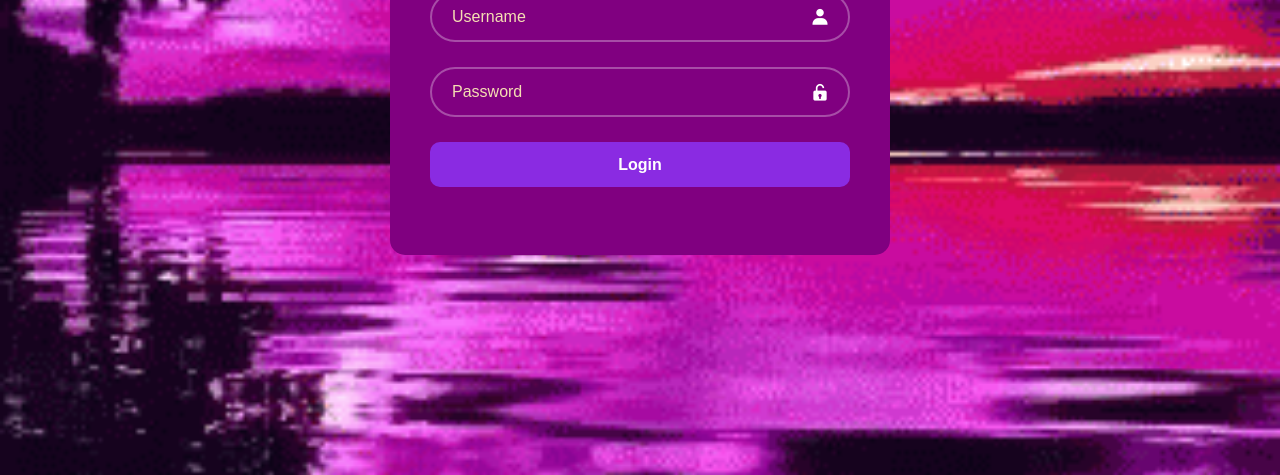
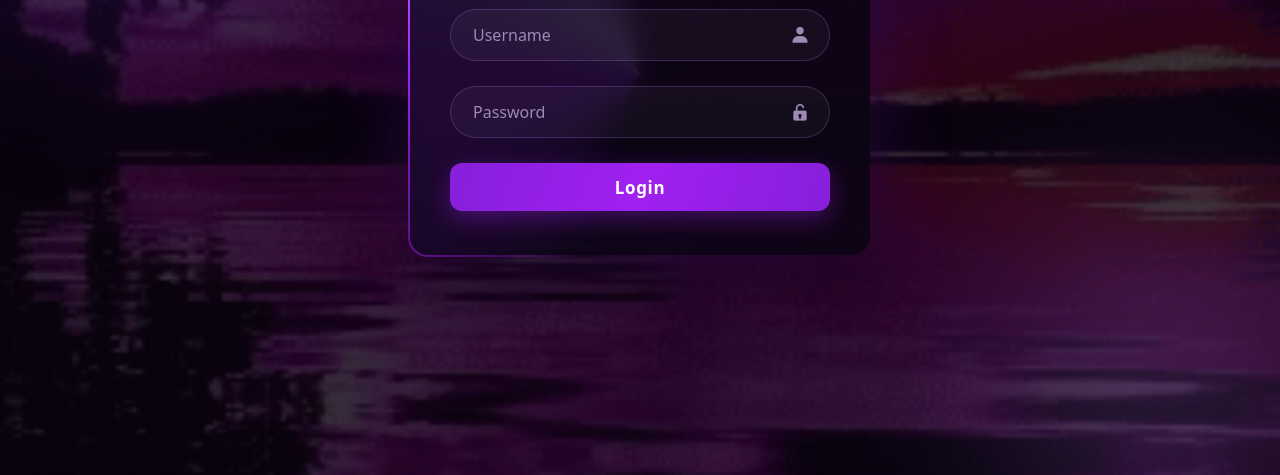
Before and after one commit to wspammer67-pixel/LoginPage, a plain HTML site: page login.html in a window 1280 px wide. Shown: the part 325-800 px from the top of the page. Drawn offline with nearby package versions, Linux system fonts and the light colour scheme.

Commit message:
Add files via upload

```diff
--- a/style.css
+++ b/style.css
@@ -1,8 +1,24 @@
+@property --angle {
+    syntax: '<angle>';
+    initial-value: 0deg;
+    inherits: false;
+}
+
+:root {
+    --void: #05020a;
+    --card: rgba(11, 5, 20, 0.86);
+    --violet: #a020f0;
+    --lilac: #c084fc;
+    --text: #f3ecfc;
+    --muted: #9d8ab5;
+    --ease: cubic-bezier(0.2, 0.8, 0.2, 1);
+}
+
 * {
     margin: 0;
     padding: 0;
     box-sizing: border-box;
-    font-family: fantasy;
+    font-family: 'Syne', system-ui, sans-serif;
 }
 
 body {
@@ -10,92 +26,312 @@ body {
     justify-content: center;
     align-items: center;
     min-height: 100vh;
+    padding: 20px;
+    overflow: hidden;
 
-    background: url('purple-aesthetic.gif') no-repeat center center;
-    background-size: cover;
+    /* dark overlay on top of your gif, solid fallback if it fails to load */
+    background:
+        linear-gradient(rgba(5, 2, 10, 0.8), rgba(5, 2, 10, 0.8)),
+        url('purple-aesthetic.gif') no-repeat center center / cover,
+        var(--void);
 }
 
+/* two slow drifting glows behind the card */
+body::before,
+body::after {
+    content: '';
+    position: fixed;
+    border-radius: 50%;
+    filter: blur(90px);
+    pointer-events: none;
+    z-index: 0;
+}
+
+body::before {
+    width: 45vmax;
+    height: 45vmax;
+    left: -15vmax;
+    top: -15vmax;
+    background: radial-gradient(circle, rgba(138, 43, 226, 0.45), transparent 65%);
+    animation: driftA 16s ease-in-out infinite alternate;
+}
+
+body::after {
+    width: 40vmax;
+    height: 40vmax;
+    right: -12vmax;
+    bottom: -14vmax;
+    background: radial-gradient(circle, rgba(192, 132, 252, 0.28), transparent 65%);
+    animation: driftB 20s ease-in-out infinite alternate;
+}
+
+/* ---------- Card ---------- */
+
 .wrapper {
-    width: 500px;
-    height: 360px;
+    position: relative;
+    z-index: 1;
+    isolation: isolate;
+    width: 100%;
+    max-width: 460px;
+    min-height: 360px;
+    padding: 34px 40px 40px;
 
-    background: purple;
-    color: white;
+    color: var(--text);
+    border-radius: 18px;
+    box-shadow: 0 0 80px rgba(160, 32, 240, 0.22), 0 30px 60px rgba(0, 0, 0, 0.6);
 
-    border-radius: 15px;
-    padding: 30px 40px;
+    animation: cardIn 0.9s var(--ease) both;
+}
+
+/* the one memorable thing: a light that circles the card edge */
+.wrapper::before {
+    content: '';
+    position: absolute;
+    inset: -2px;
+    z-index: -1;
+    border-radius: 20px;
+    background: conic-gradient(from var(--angle),
+            transparent 0 55%,
+            var(--violet) 75%,
+            var(--lilac) 88%,
+            transparent 100%);
+    animation: spin 5s linear infinite;
+}
+
+.wrapper::after {
+    content: '';
+    position: absolute;
+    inset: 0;
+    z-index: -1;
+    border-radius: 18px;
+    background: var(--card);
+    backdrop-filter: blur(14px);
+    -webkit-backdrop-filter: blur(14px);
 }
 
 .wrapper h1 {
-    font-size: 36px;
+    font-size: 40px;
+    font-weight: 800;
+    letter-spacing: 0.02em;
     text-align: center;
     margin-bottom: 20px;
+
+    color: var(--text);
+    background: linear-gradient(90deg, #ffffff, var(--lilac), #ffffff);
+    background-size: 200% 100%;
+    -webkit-background-clip: text;
+    background-clip: text;
+    -webkit-text-fill-color: transparent;
+    animation: titleSweep 6s linear infinite;
 }
 
+/* single page-load sequence: children reveal in order */
+.wrapper form > * {
+    animation: reveal 0.7s var(--ease) both;
+    animation-delay: calc(0.25s + var(--i) * 0.1s);
+}
+
+/* ---------- Inputs ---------- */
 
 .input-box {
     position: relative;
     width: 100%;
-    height: 50px;
+    height: 52px;
     margin: 25px 0;
 }
 
 .input-box input {
     width: 100%;
     height: 100%;
+    padding: 0 50px 0 22px;
 
-    background: transparent;
-    border: 2px solid rgba(255, 255, 255, 0.3);
+    background: rgba(255, 255, 255, 0.04);
+    border: 1px solid rgba(192, 132, 252, 0.22);
     outline: none;
+    border-radius: 40px;
 
-    border-radius: 40px;
     font-size: 16px;
-    color: white;
-
-    padding: 0 45px 0 20px;
+    color: var(--text);
+    transition: border-color 0.3s, box-shadow 0.3s, background 0.3s;
 }
 
 .input-box input::placeholder {
-    color: wheat;
+    color: var(--muted);
+    transition: transform 0.3s var(--ease), opacity 0.3s;
 }
 
+.input-box input:focus {
+    background: rgba(160, 32, 240, 0.08);
+    border-color: var(--lilac);
+    box-shadow: 0 0 0 4px rgba(160, 32, 240, 0.18), 0 0 26px rgba(160, 32, 240, 0.35);
+}
 
-.input-box i {
+.input-box input:focus::placeholder {
+    opacity: 0.5;
+    transform: translateX(8px);
+}
+
+.input-box > i,
+.input-box .toggle {
     position: absolute;
     right: 20px;
     top: 50%;
     transform: translateY(-50%);
     font-size: 20px;
+    color: var(--muted);
+    transition: color 0.3s, transform 0.3s var(--ease);
 }
 
+.input-box:focus-within > i,
+.input-box:focus-within .toggle {
+    color: var(--lilac);
+}
+
+.input-box:focus-within > i {
+    transform: translateY(-50%) scale(1.15);
+}
+
+.input-box .toggle {
+    right: 14px;
+    padding: 6px;
+    background: none;
+    border: none;
+    cursor: pointer;
+    line-height: 1;
+}
+
+.input-box .toggle:hover {
+    color: #ffffff;
+}
+
+.input-box .toggle:focus-visible {
+    outline: 2px solid var(--lilac);
+    border-radius: 50%;
+}
+
+/* ---------- Button ---------- */
 
 .submit button {
+    position: relative;
+    overflow: hidden;
     width: 100%;
-    height: 45px;
+    height: 48px;
 
     border: none;
     outline: none;
-    border-radius: 10px;
+    border-radius: 12px;
 
     cursor: pointer;
-    font-weight: bold;
-    font-size: 16px;
+    font-weight: 800;
+    font-size: 17px;
+    letter-spacing: 0.04em;
+    color: #ffffff;
 
-    color: white;
+    background: linear-gradient(110deg, #4c0a82, #7b1fd1, #a020f0, #7b1fd1, #4c0a82);
+    background-size: 300% 100%;
+    box-shadow: 0 8px 24px rgba(160, 32, 240, 0.35);
 
-    animation: purpleShift 4s infinite linear;
+    animation: flow 6s linear infinite;
+    transition: transform 0.25s var(--ease), box-shadow 0.25s;
 }
 
-
-@keyframes purpleShift {
-    0%   { background: #6a0dad; }
-    25%  { background: #8a2be2; }
-    50%  { background: #a020f0; }
-    75%  { background: #c084fc; }
-    100% { background: #6a0dad; }
+/* light sweep across the button on hover */
+.submit button::after {
+    content: '';
+    position: absolute;
+    top: 0;
+    left: -60%;
+    width: 40%;
+    height: 100%;
+    background: linear-gradient(100deg, transparent, rgba(255, 255, 255, 0.35), transparent);
+    transform: skewX(-20deg);
+    transition: left 0.7s var(--ease);
 }
 
 .submit button:hover {
-    background: #e6e6e6;
-    transform: scale(1.05);
+    transform: translateY(-2px) scale(1.03);
+    box-shadow: 0 12px 34px rgba(160, 32, 240, 0.6);
 }
+
+.submit button:hover::after {
+    left: 130%;
+}
+
+.submit button:active {
+    transform: translateY(0) scale(0.98);
+}
+
+.submit button:focus-visible {
+    box-shadow: 0 0 0 3px var(--void), 0 0 0 5px var(--lilac);
+}
+
+/* loading state (added by the script on submit) */
+.submit button.loading {
+    pointer-events: none;
+    color: transparent;
+}
+
+.submit button.loading::before {
+    content: '';
+    position: absolute;
+    top: 50%;
+    left: 50%;
+    width: 20px;
+    height: 20px;
+    margin: -10px 0 0 -10px;
+    border: 2px solid rgba(255, 255, 255, 0.3);
+    border-top-color: #ffffff;
+    border-radius: 50%;
+    animation: rotate 0.7s linear infinite;
+}
+
+/* ---------- Keyframes ---------- */
+
+@keyframes cardIn {
+    from { opacity: 0; transform: scale(0.94); filter: blur(10px); }
+    to   { opacity: 1; transform: scale(1);    filter: blur(0); }
+}
+
+@keyframes reveal {
+    from { opacity: 0; transform: translateY(14px); }
+    to   { opacity: 1; transform: translateY(0); }
+}
+
+@keyframes spin {
+    to { --angle: 360deg; }
+}
+
+@keyframes titleSweep {
+    to { background-position: -200% 0; }
+}
+
+@keyframes flow {
+    to { background-position: -300% 0; }
+}
+
+@keyframes rotate {
+    to { transform: rotate(360deg); }
+}
+
+@keyframes driftA {
+    to { transform: translate(14vmax, 10vmax) scale(1.15); }
+}
+
+@keyframes driftB {
+    to { transform: translate(-12vmax, -8vmax) scale(1.1); }
+}
+
+/* ---------- Small screens / reduced motion ---------- */
+
+@media (max-width: 480px) {
+    .wrapper { padding: 28px 24px 32px; }
+    .wrapper h1 { font-size: 34px; }
+}
+
+@media (prefers-reduced-motion: reduce) {
+    *, *::before, *::after {
+        animation-duration: 0.01ms !important;
+        animation-iteration-count: 1 !important;
+        transition-duration: 0.01ms !important;
+    }
+}
```
Also changed, not shown: index.html (added, +69 -0 lines).
